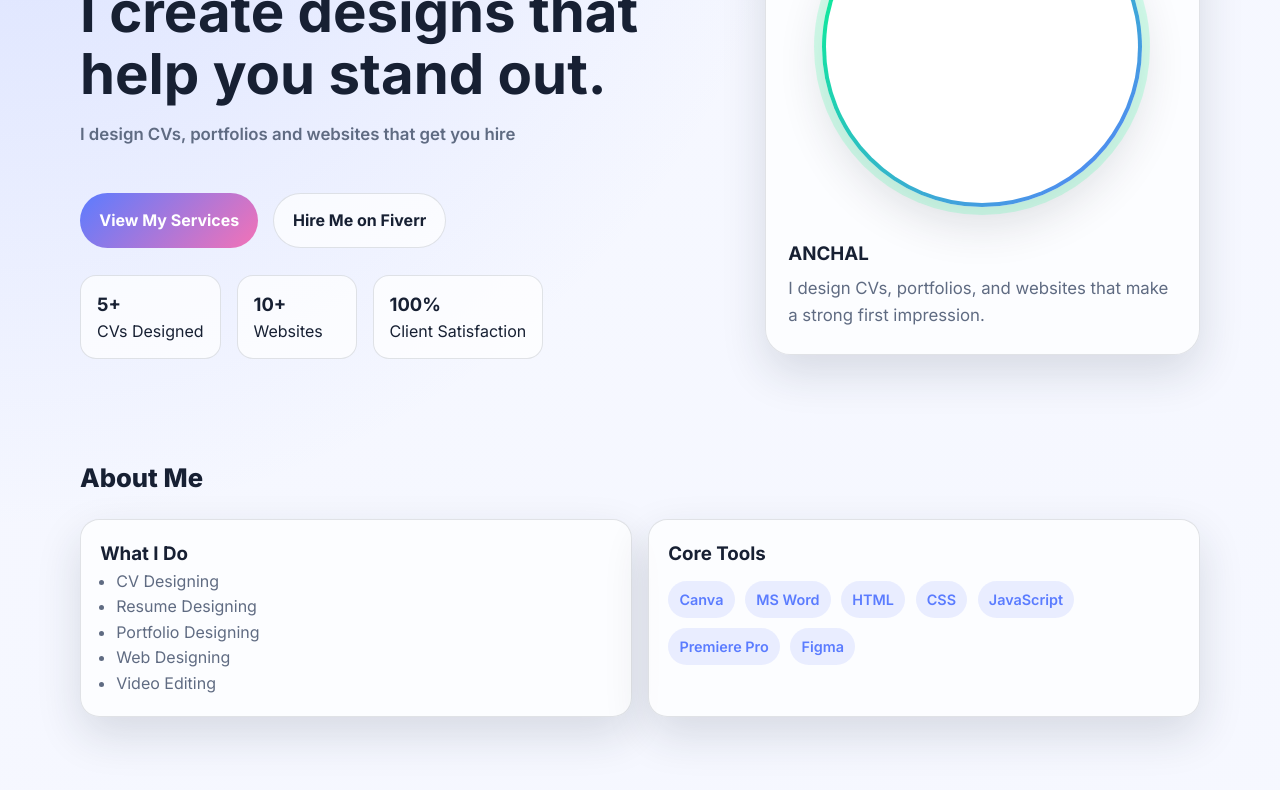
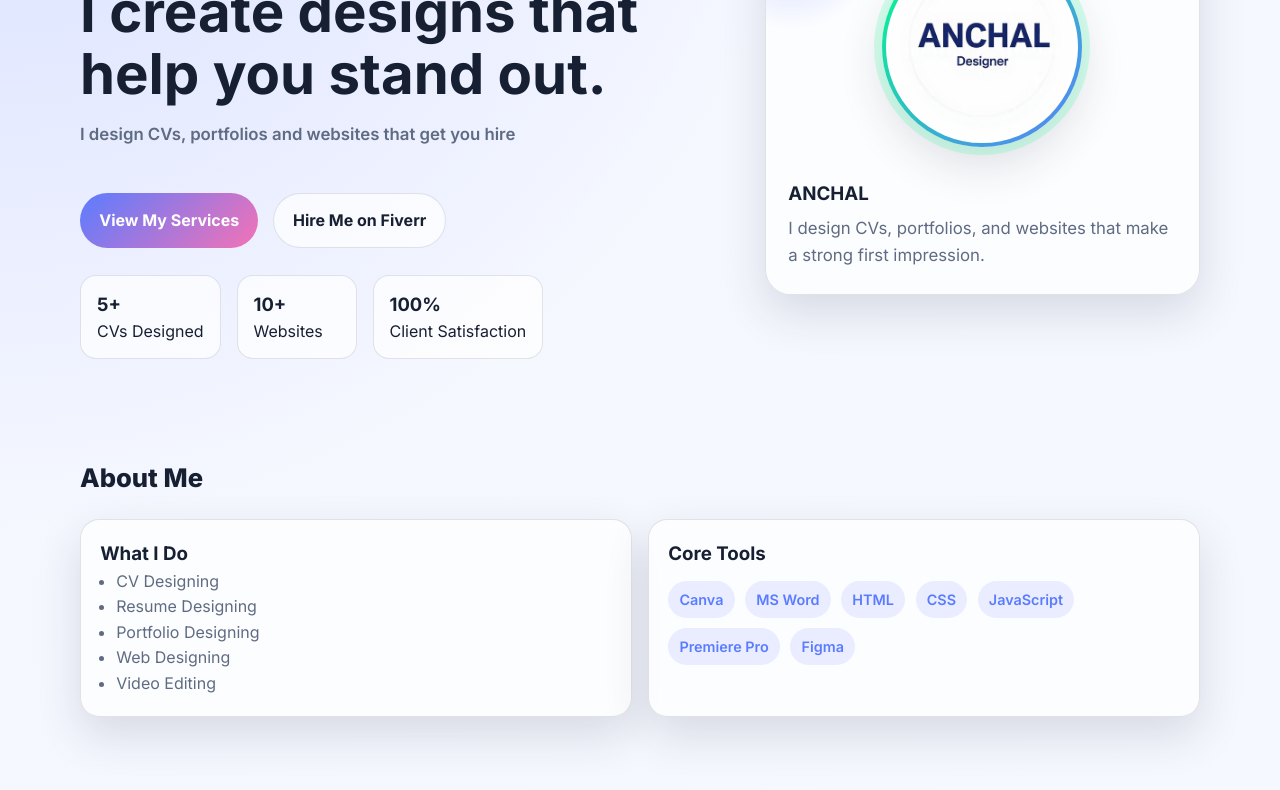
Before and after one commit to anchalrajput243-code/webdev, a plain HTML site: page index.html in a window 1280 px wide. Shown: the part 293-1083 px from the top of the page. Drawn offline with Linux system fonts and the light colour scheme.

Commit message:
first commit

```diff
--- a/index.html
+++ b/index.html
@@ -283,7 +283,7 @@
 
       .avatar {
         display: block;
-        width: clamp(220px, 72vw, 320px);
+        width: clamp(140px, 28vw, 200px);
         aspect-ratio: 1 / 1;
         object-fit: cover;
         border-radius: 50%;
@@ -609,7 +609,7 @@
           <div class="avatar-wrapper">
             <img
               class="avatar"
-              src="C:\Users\Lenovo\Documents\IMG-20260709-WA2197.jpg"
+              src="IMG-20260709-WA2197.jpg"
               alt="Anchal portrait"
             />
           </div>
```
Also changed, not shown: portfolio.html (+2 -2 lines), IMG-20260709-WA2197.jpg (added).
